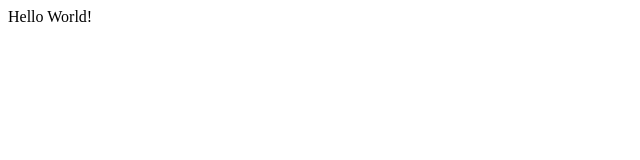
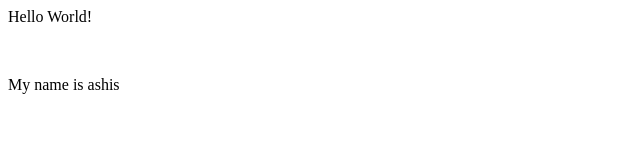
Before and after one commit to beginerluck/my-first-repo, a plain HTML site: page index.html in a window 1280 px wide. Shown: the whole page, without its empty margins (0-640 px from the left). Drawn offline with Linux system fonts and the light colour scheme.

Commit message:
added name message

```diff
--- a/index.html
+++ b/index.html
@@ -1 +1,3 @@
 <p>Hello World!</p>
+<br>
+<p>My name is ashis</p>
```
